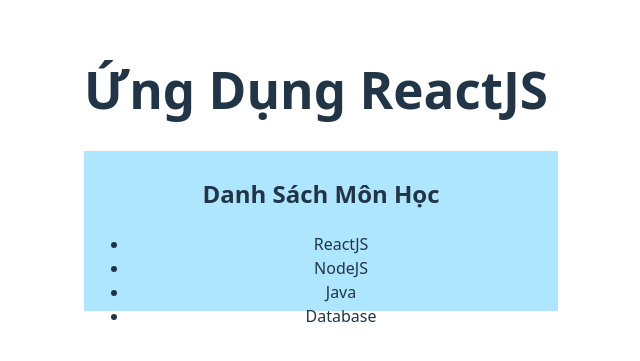
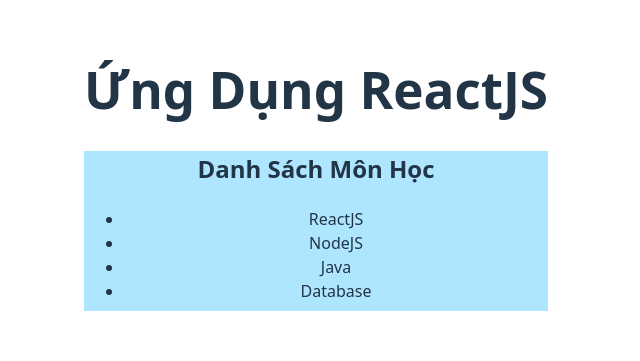
Before and after one commit to nhuyeumeo2811-del/bai2_2, a React (Vite) app: page / in a window 1280 px wide. Shown: the part 231-592 px from the top of the page, without its empty margins (324-964 px from the left). Built offline with nearby package versions, Linux system fonts and the light colour scheme.

Commit message:
Add multiple files

```diff
--- a/src/SubjectList.css
+++ b/src/SubjectList.css
@@ -1,7 +1,6 @@
 .subject-container{
     background-color: rgb(174, 229, 255);
     width: 100%;
-    height: 150px;
-    border: 5px solid  rgb(174, 229, 255);
+    height: 160px;
     text-align: center;
 }
```
